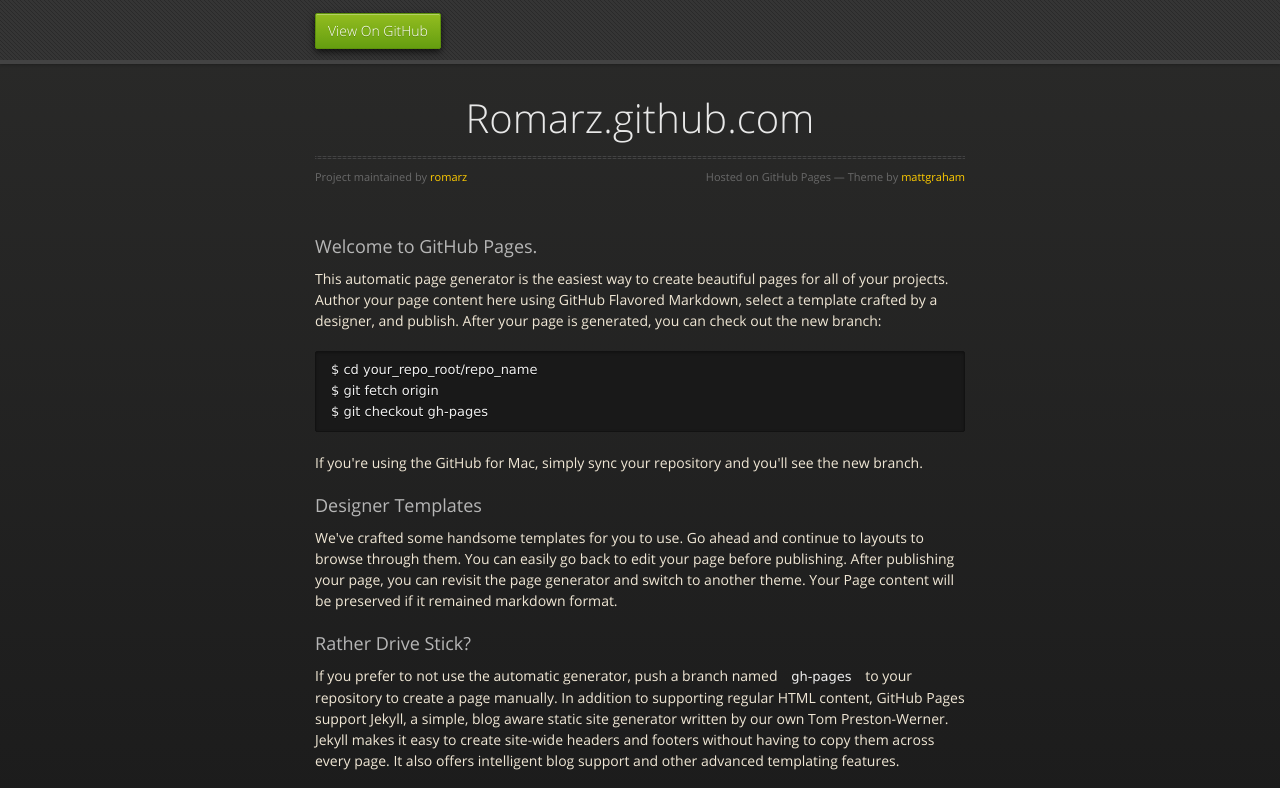
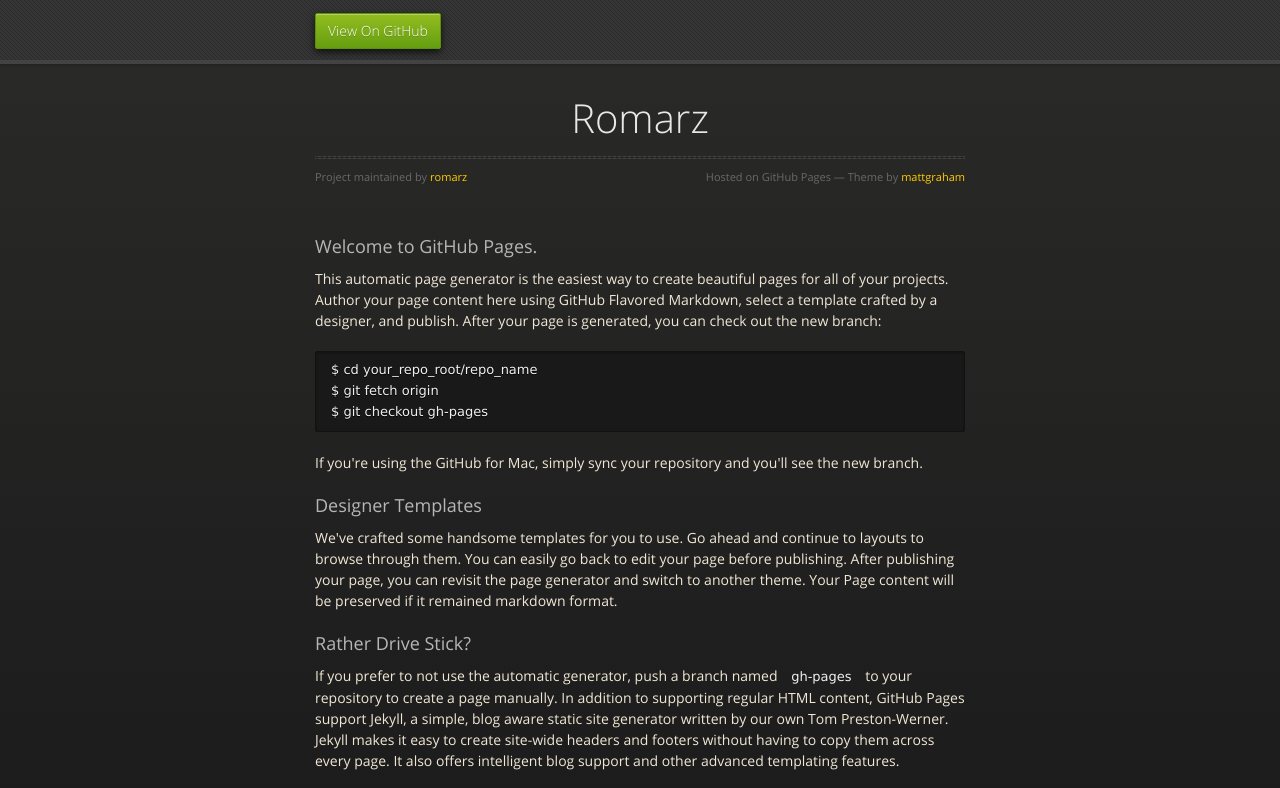
Before and after one commit to romarz/romarz.github.com, a plain HTML site: page index.html in a window 1280 px wide. Shown: the top 788 px of the page. Drawn offline with nearby package versions, Linux system fonts and the light colour scheme.

Commit message:
Update index.html

```diff
--- a/index.html
+++ b/index.html
@@ -28,7 +28,7 @@
 
       <section>
         <div id="title">
-          <h1>Romarz.github.com</h1>
+          <h1>Romarz</h1>
           <p></p>
           <hr>
           <span class="credits left">Project maintained by <a href="https://github.com/romarz">romarz</a></span>
```
